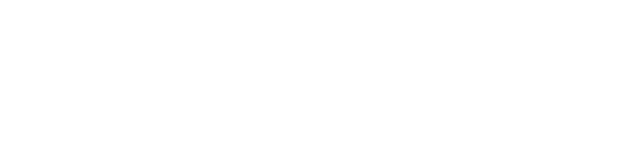
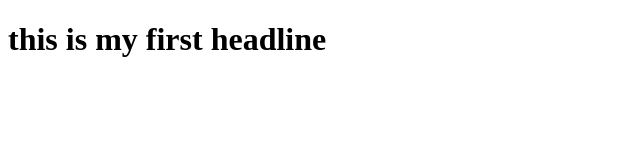
Before and after one commit to imranJavaDeveloper/Javascript-Practice-code, a plain HTML site: page 01_Basic/index.html in a window 1280 px wide. Shown: the whole page, without its empty margins (0-640 px from the left). Drawn offline with Linux system fonts and the light colour scheme.

Commit message:
Update index.html

```diff
--- a/01_Basic/index.html
+++ b/01_Basic/index.html
@@ -4,10 +4,11 @@
     <meta charset="UTF-8">
     <meta name="viewport" content="width=device-width, initial-scale=1.0">
     <title>Add Java script code </title>
+    <script src="Var.js"></script>
 
 </head>
 <body>
 
-    <script src="Var.js"></script>
+    <h1> this is my first headline</h1>
 </body>
 </html>
```
